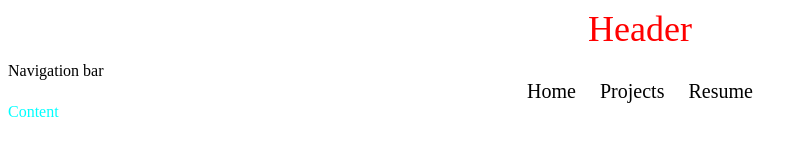
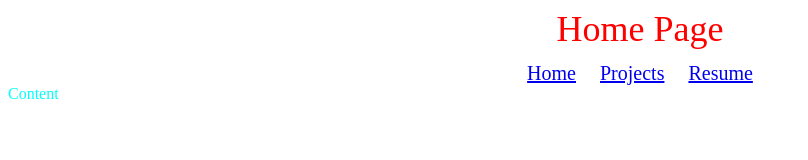
Before and after one commit to joshinishad24/joshinishad24.github.io, a plain HTML site: page index.html in a window 1280 px wide. Shown: the whole page, without its empty margins (0-808 px from the left). Drawn offline with Linux system fonts and the light colour scheme.

Commit message:
Update index.html

```diff
--- a/index.html
+++ b/index.html
@@ -1,21 +1,22 @@
 <!doctype html>
 <html lang="en-US">
   <head>
+    <meta charset="utf-8" />
+    <meta name="viewport" content="width=device-width, initial-scale=1.0" />
+    <title>Test page!</title>
     <link href="styles.css" rel="stylesheet" />
-    <meta charset="utf-8" />
-    <meta name="viewport" content="width=device-width" />
-    <title>Test page!</title>
   </head>
- <body>
-  <div id = "header">Header</div>
-  <div id = "navbar">Navigation bar</div>
+  <body>
+    <header id="header">Home Page</header>
+
     <nav>
-      <ul id = "navigator">
-        <li>Home</li>
-        <li>Projects</li>
-        <li>Resume</li>
+      <ul id="navigator">
+        <li><a href="index.html">Home</a></li>
+        <li><a href="projects.html">Projects</a></li>
+        <li><a href="resume.html">Resume</a></li>
       </ul>
     </nav>
-  <div id = "content">Content</div>
- </body>
+
+    <main id="content">Content</main>
+  </body>
 </html>
```
